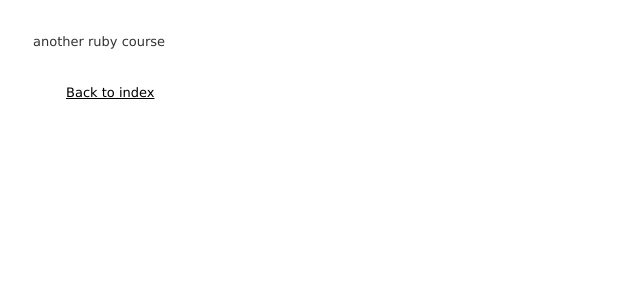
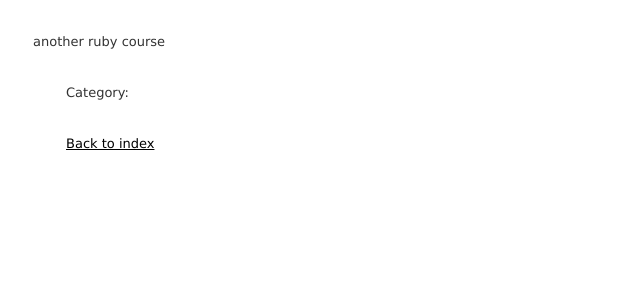
Before and after one commit to TimingJL/RoR-first-practice, a Rails app: page /events/2 in a window 1280 px wide. Shown: the top 300 px of the page, without its empty margins (0-640 px from the left). Run offline with Rails 7, Linux system fonts and the light colour scheme; data comes from the database, SQL or seed files in the repository; both versions use the stored data as it was after the commit; style sheets or scripts are compiled from the project's sources; some libraries are stand-ins or nearby versions.

Commit message:
RESTful Application Example2: Pull-down menus of Category

```diff
--- a/app/controllers/events_controller.rb
+++ b/app/controllers/events_controller.rb
@@ -57,7 +57,7 @@
 	private
 
 	def event_params
-	  params.require(:event).permit(:name, :description)
+	  params.require(:event).permit(:name, :description, :category_id)
 	end
 
 	def set_event
--- a/app/models/event.rb
+++ b/app/models/event.rb
@@ -5,4 +5,5 @@
     has_many :event_groupships
     has_many :groups, :through => :event_groupships
     has_many :attendees, ->{ where(["created_at > ?", Time.now - 7.day]).order("id DESC") }, :dependent => :destroy
+
 end
--- a/app/views/events/_form.html.erb
+++ b/app/views/events/_form.html.erb
@@ -3,6 +3,7 @@
 
 <%= f.label :description, "Description" %>
 <%= f.text_area :description %>
+<%= f.select :category_id, Category.all.map{ |c| [c.name, c.id] } %>
 
 
 <% if @event.errors.any? %>
--- a/app/views/events/show.html.erb
+++ b/app/views/events/show.html.erb
@@ -1,4 +1,5 @@
 <%= @event.name %>
 <%= simple_format(@event.description) %>
+<p>Category: <%= @event.category.try(:name) %></p>
 
 <p><%= link_to 'Back to index', events_path %></p>
```
Also changed, not shown: db/development.sqlite3, 1 other file.
